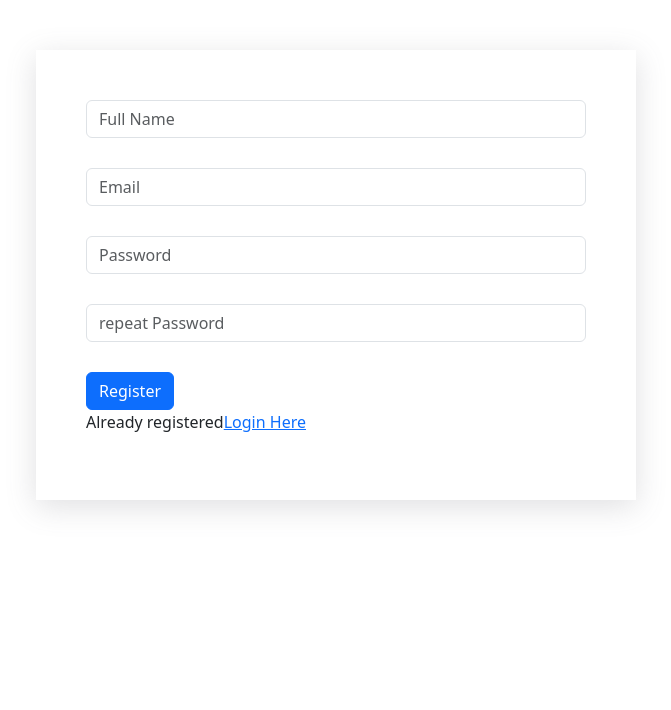
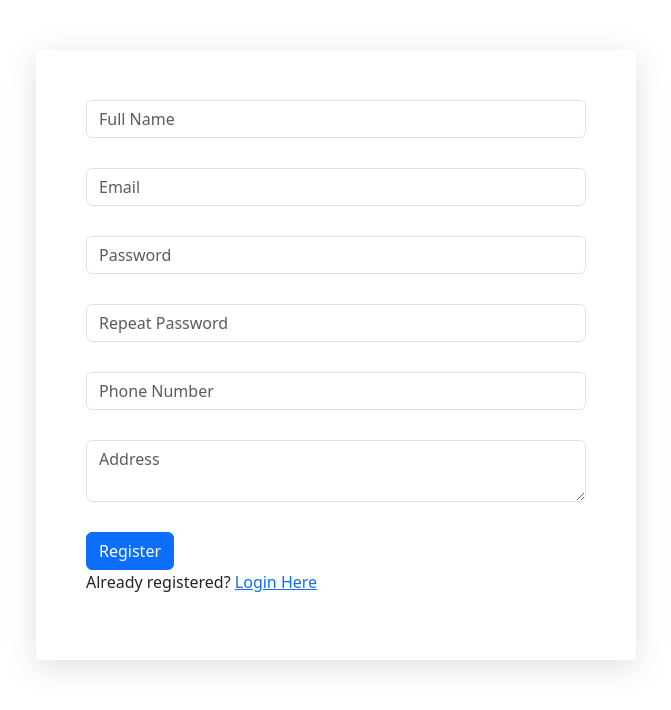
Before and after one commit to njg37/intern-PHP-MYSQL, a PHP site: page /registration.php in a window 1280 px wide. Shown: the top 710 px of the page, without its empty margins (304-975 px from the left). Run offline with PHP 8.4, Linux system fonts and the light colour scheme.

Commit message:
Fix registration form

```diff
--- a/registration.php
+++ b/registration.php
@@ -1,6 +1,6 @@
 <?php
 session_start();
-if(isset($_SESSION['user'])){
+if (isset($_SESSION['user'])) {
     header('Location: index.php');
     exit();  // To prevent further execution of the script
 }
@@ -22,52 +22,60 @@ if(isset($_SESSION['user'])){
             $email = $_POST['email'];
             $password = $_POST['password'];
             $passwordrepeat = $_POST['repeat_password'];
+            $phone = $_POST['phone'];  // New field for phone number
+            $address = $_POST['address'];  // New field for address
 
             $passwordHash = password_hash($password, PASSWORD_DEFAULT);
 
-            $errors =array();
+            $errors = array();
 
-            if (empty($fullname) OR empty($email) OR empty($password) OR empty($passwordrepeat)) {
+            // Check for empty fields
+            if (empty($fullname) || empty($email) || empty($password) || empty($passwordrepeat) || empty($phone) || empty($address)) {
                 array_push($errors, "All fields must be provided");
             }
-            if(!filter_var($email, FILTER_VALIDATE_EMAIL)){
+            // Validate email format
+            if (!filter_var($email, FILTER_VALIDATE_EMAIL)) {
                 array_push($errors, "Invalid email format");
             }
-            if(strlen($password) < 8){
+            // Check password length
+            if (strlen($password) < 8) {
                 array_push($errors, "Password must be at least 8 characters long");
             }
-            if($password!= $passwordrepeat){
+            // Check if passwords match
+            if ($password != $passwordrepeat) {
                 array_push($errors, "Passwords do not match");
             }
+            // Check if the email already exists in the database
             require_once "database.php";
-            $sql= "SELECT * FROM users WHERE email = '$email'";
-            $result =mysqli_query($conn,$sql);
-            $rowCount= mysqli_num_rows($result);
+            $sql = "SELECT * FROM users WHERE email = '$email'";
+            $result = mysqli_query($conn, $sql);
+            $rowCount = mysqli_num_rows($result);
 
-            if($rowCount > 0){
+            if ($rowCount > 0) {
                 array_push($errors, "Email already exists");
             }
-            if(count($errors) > 0){
-                foreach($errors as $error){
-                    echo "<div class='alert alert-danger'>".$error."</div>";
+
+            // Display errors if any
+            if (count($errors) > 0) {
+                foreach ($errors as $error) {
+                    echo "<div class='alert alert-danger'>" . $error . "</div>";
                 }
-            }else{
-                               $sql = "INSERT INTO users (full_name, email, password) VALUES ( ?, ?, ?)";
+            } else {
+                // Insert user details into the database
+                $sql = "INSERT INTO users (full_name, email, password, phone, address) VALUES (?, ?, ?, ?, ?)";
                 $stmt = mysqli_stmt_init($conn);
                 $prepareStmt = mysqli_stmt_prepare($stmt, $sql);
-                if($prepareStmt){
-                    mysqli_stmt_bind_param($stmt, "sss", $fullname, $email, $passwordHash);
+                if ($prepareStmt) {
+                    mysqli_stmt_bind_param($stmt, "sssss", $fullname, $email, $passwordHash, $phone, $address);
                     mysqli_stmt_execute($stmt);
                     echo "<div class='alert alert-success'>Registration successful</div>";
-                }else{
+                } else {
                     echo "<div class='alert alert-danger'>Failed to register</div>";
-
                 }
             }
-
         }
         ?>
-        <form  method="post">
+        <form method="post">
             <div class="form-group">
                 <input type="text" class="form-control" name="fullname" placeholder="Full Name">
             </div>
@@ -78,14 +86,19 @@ if(isset($_SESSION['user'])){
                 <input type="password" class="form-control" name="password" placeholder="Password">
             </div>
             <div class="form-group">
-                <input type="text" class="form-control" name="repeat_password" placeholder="repeat Password">
+                <input type="password" class="form-control" name="repeat_password" placeholder="Repeat Password">
+            </div>
+            <div class="form-group">  <!-- New field for phone number -->
+                <input type="text" class="form-control" name="phone" placeholder="Phone Number">
+            </div>
+            <div class="form-group">  <!-- New field for address -->
+                <textarea class="form-control" name="address" placeholder="Address"></textarea>
             </div>
             <div class="form-btn">
                 <input type="submit" class="btn btn-primary" value="Register" name="submit">
             </div>
-
         </form>
-        <div><p>Already registered<a href="login.php">Login Here</a></p></div>
+        <div><p>Already registered? <a href="login.php">Login Here</a></p></div>
     </div>
 </body>
 </html>
```
